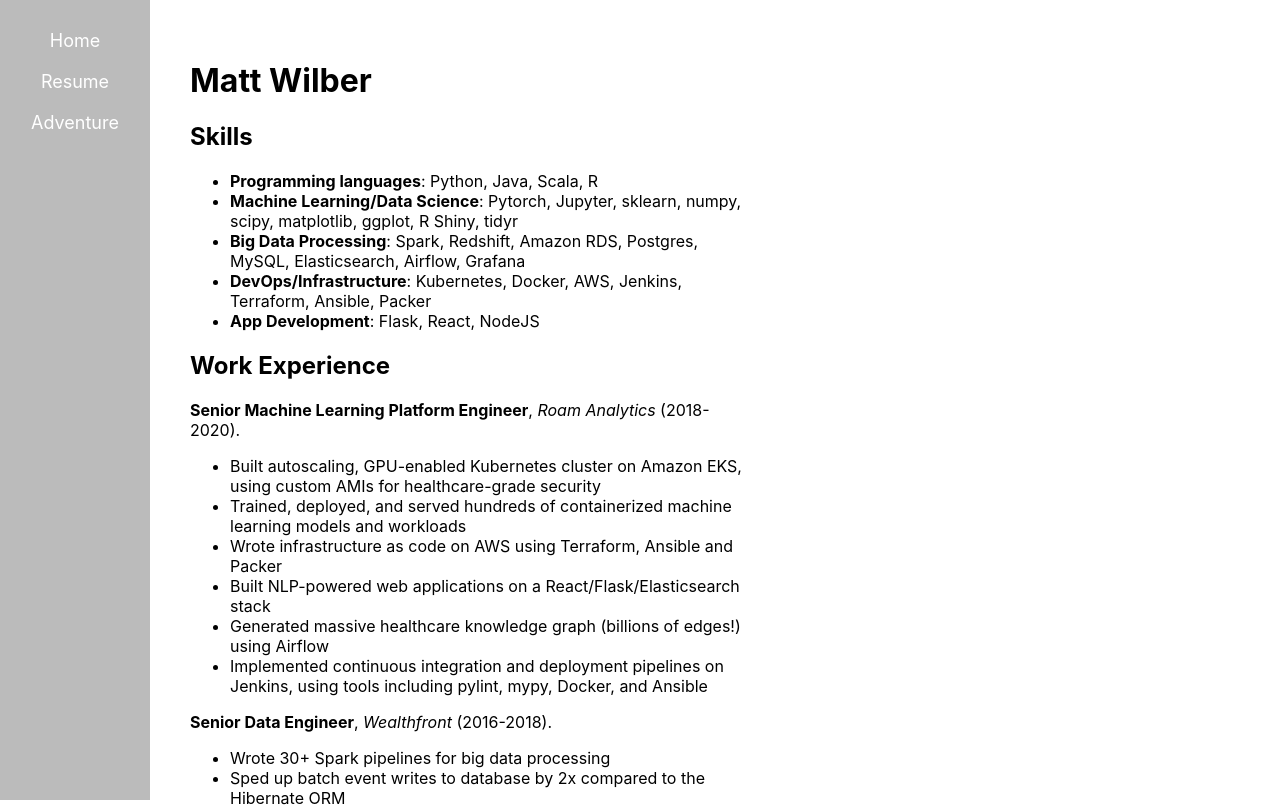
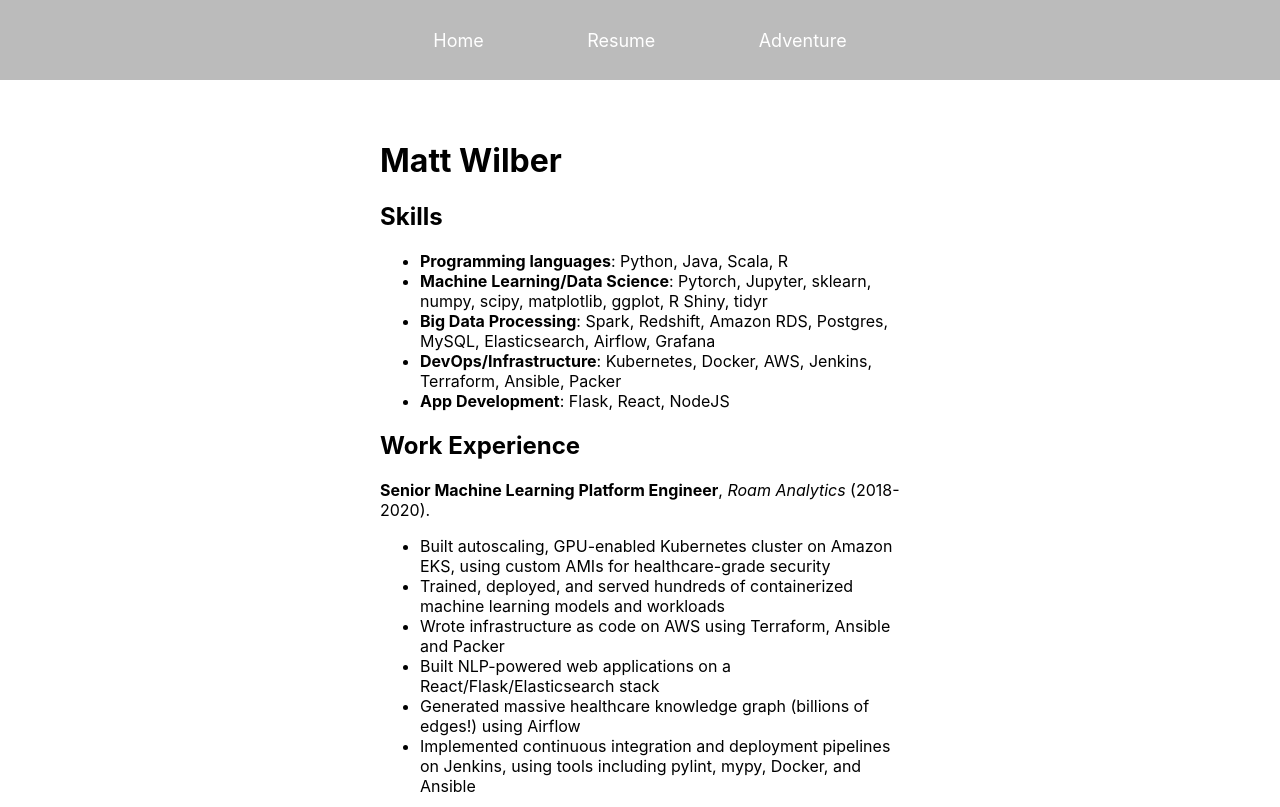
Before and after one commit to mwilbz/mwilbz-personal-website, a React (Create React App) app in the folder app/: page /resume in a window 1280 px wide. Shown: the top 807 px of the page. Built offline with nearby package versions, Linux system fonts and the light colour scheme.

Commit message:
Switch to vertical layout

```diff
--- a/app/src/App.css
+++ b/app/src/App.css
@@ -1,14 +1,14 @@
 .App {
-  position: absolute;
   top: 0px;
   bottom: 0px;
-  --sidebar-width: 150px;
 }
 
 .content {
   display: flex;
   flex-direction: column;
-  margin-left: var(--sidebar-width);
+  max-width: 600px;
+  margin-left: auto;
+  margin-right: auto;
   height: 100%;
 }
 
@@ -17,19 +17,24 @@
   margin-top: 0px;
 }
 
-.Sidebar {
-  position: fixed;
+.Header {
+  display: flex;
   background-color: #bbbbbb;
-  height: 100%;
+  height: 80px;
+  width: 100%;
   text-align: center;
-  width: var(--sidebar-width);
 }
 
-.Sidebar-links {
+.Header-links {
+  display: flex;
+  justify-content: space-evenly;
+  width: 600px;
   margin-top: 20px;
+  margin-left: auto;
+  margin-right: auto;
 }
 
-.Sidebar a {
+.Header a {
   display: block;
   text-align: center;
   padding: 10px;
@@ -76,13 +81,13 @@
 }
 
 .footer-content {
-  max-width: 600px;
   display: flex;
-  justify-content: space-evenly;
+  justify-content: center;
+  width: 100%;
 }
 
 .footer a {
-  margin: auto;
+  padding: 10px;
 }
 
 .picture {
--- a/app/src/App.js
+++ b/app/src/App.js
@@ -1,15 +1,15 @@
 import './App.css';
 import Adventure from './components/Adventure.js';
 import Footer from './components/Footer.js';
+import Header from './components/Header.js';
 import Home from './components/Home.js';
 import Resume from './components/Resume.js';
-import Sidebar from './components/Sidebar.js';
 import { Switch, Route } from 'react-router-dom';
 
 function App() {
   return (
     <div className="App">
-      <Sidebar/>
+      <Header/>
       <div className="content">
         <Switch>
           <Route exact path='/' component={Home}></Route>
--- a/app/src/components/Sidebar.js
+++ b/app/src/components/Header.js
@@ -1,9 +1,9 @@
 import { NavLink } from 'react-router-dom';
 
-function Sidebar() {
+function Header() {
     return (
-      <div className="Sidebar">
-        <div className="Sidebar-links">
+      <div className="Header">
+        <div className="Header-links">
           <NavLink to="/">Home</NavLink>
           <NavLink to="/resume">Resume</NavLink>
           <NavLink to="/adventure">Adventure</NavLink>
@@ -12,4 +12,4 @@ function Sidebar() {
     )
 }
 
-export default Sidebar;
+export default Header;
--- a/app/src/components/Home.js
+++ b/app/src/components/Home.js
@@ -7,7 +7,8 @@ function Home() {
         <img src={matt} alt="Matt standing in front of Tenaya Lake, with Tenaya Peak in the background" class="picture"></img>
       </div>
       <div className="intro">
-        <p>Hi! I'm Matt, a mathematician, engineer, and adventurer. Looking for a new role starting June 2021.</p>
+        <p>Hi! I'm Matt, a mathematician, engineer, and adventurer. Currently a masters student in CS at Cornell University,
+          looking for a new role starting June 2021.</p>
         <p>I use math to better the systems that have a major impact on people's lives. Education, healthcare, and fighting climate
           change are my current areas of focus. I'm looking for data engineering, data scientist, or machine learning engineering roles
           (especially in NLP).</p>
```
Also changed, not shown: 1 other file (tests, documents, lock files or other folders).
